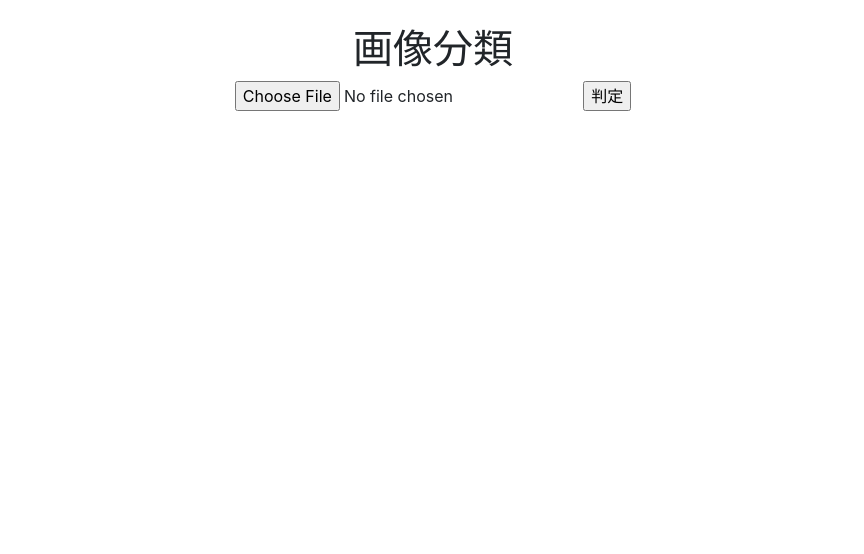
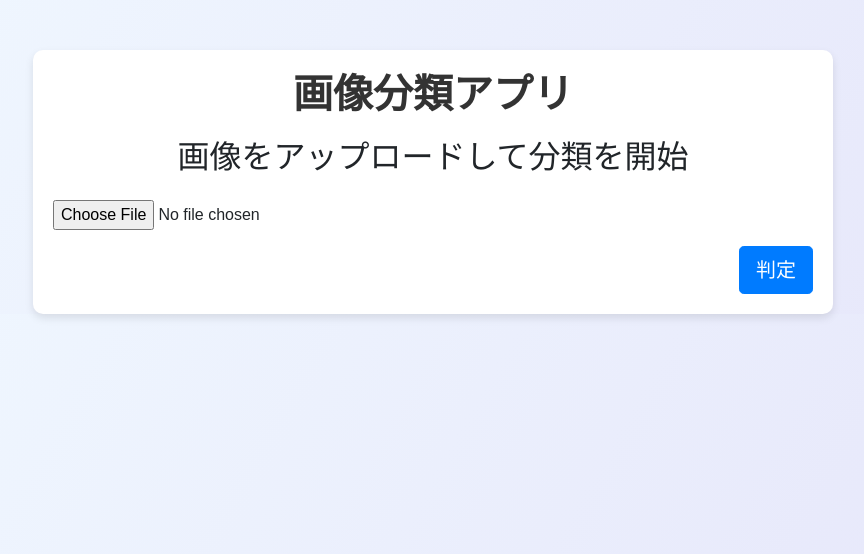
Before and after one commit to koki-ho/Image-classification-app, a Flask app: page / in a window 1280 px wide. Shown: the top 554 px of the page, without its empty margins (207-1071 px from the left). Run offline with Flask 3, Linux system fonts and the light colour scheme; some libraries are stand-ins or nearby versions.

Commit message:
htmlレイアウトの変更

```diff
--- a/main.py
+++ b/main.py
@@ -12,7 +12,9 @@ from PIL import Image
 #定義したクラスの呼び出し
 from model.predict_net import VGGNet
 
+#フォルダ保存先
 UPLOAD_FOLDER = "./static/images/"
+#指定ファイル
 ALLOWED_EXTENSIONS = {"png", "jpg", "jpeg", "gif"}
 
 labels = ["飛行機", "自動車", "鳥", "猫", "鹿", "犬", "カエル", "馬", "船", "トラック"]
--- a/templates/index.html
+++ b/templates/index.html
@@ -1,12 +1,14 @@
 {% extends "layout.html" %}
 {% block content %}
-<div class="container">
-  <div class="col content">
-    <h1>画像分類</h1>
-    <form method="post", enctype="multipart/form-data", action="/result">
-      <input name="file" type="file">
-      <input type="submit", value="判定">
-    </form>
-  </div>
+<div class="text-center">
+  <h2>画像をアップロードして分類を開始</h2>
+  <form method="post" enctype="multipart/form-data" action="/result" class="mt-4">
+    <div class="form-group d-flex justify-content-center">
+      <input name="file" type="file" class="form-control-file">
+    </div>
+    <div class="d-flex justify-content-end mt-3">
+      <button type="submit" class="btn btn-primary btn-lg">判定</button>
+    </div>
+  </form>
 </div>
 {% endblock %}
--- a/templates/layout.html
+++ b/templates/layout.html
@@ -1,30 +1,45 @@
-
 <!doctype html>
 <html>
   <head>
-    <meta charset="UTF=8">
+    <meta charset="UTF-8">
     <title>画像分類</title>
     <link rel="stylesheet" href="https://stackpath.bootstrapcdn.com/bootstrap/4.4.1/css/bootstrap.min.css" integrity="sha384-Vkoo8x4CGsO3+Hhxv8T/Q5PaXtkKtu6ug5TOeNV6gBiFeWPGFN9MuhOf23Q9Ifjh" crossorigin="anonymous">
-    <style media="screen">
-      .content {
-        width: 100%;
+    <style>
+      body {
+        background: linear-gradient(120deg, #f0f8ff, #e6e6fa);
+        font-family: 'Arial', sans-serif;
+      }
+      .container {
+        margin-top: 50px;
+        max-width: 800px;
+        padding: 20px;
+        background-color: #ffffff;
+        box-shadow: 0 4px 8px rgba(0, 0, 0, 0.1);
+        border-radius: 10px;
+      }
+      .header {
         text-align: center;
+        margin-bottom: 20px;
       }
-      .content h1 {
-        width: 100%;
-        margin-top: 25px;
+      .header h1 {
+        font-size: 2.5rem;
+        font-weight: bold;
+        color: #333333;
       }
-      .content form {
-        width: 100%;
-      }
-      .content p {
-        font-size: 20px;
+      .header p {
+        font-size: 1.1rem;
+        color: #666666;
       }
     </style>
   </head>
   <body>
-    {% block content %}
-    {% endblock %}
+    <div class="container">
+      <div class="header">
+        <h1>画像分類アプリ</h1>
+      </div>
+      {% block content %}
+      {% endblock %}
+    </div>
     <script src="https://code.jquery.com/jquery-3.4.1.slim.min.js" integrity="sha384-J6qa4849blE2+poT4WnyKhv5vZF5SrPo0iEjwBvKU7imGFAV0wwj1yYfoRSJoZ+n" crossorigin="anonymous"></script>
     <script src="https://cdn.jsdelivr.net/npm/popper.js@1.16.0/dist/umd/popper.min.js" integrity="sha384-Q6E9RHvbIyZFJoft+2mJbHaEWldlvI9IOYy5n3zV9zzTtmI3UksdQRVvoxMfooAo" crossorigin="anonymous"></script>
     <script src="https://stackpath.bootstrapcdn.com/bootstrap/4.4.1/js/bootstrap.min.js" integrity="sha384-wfSDF2E50Y2D1uUdj0O3uMBJnjuUD4Ih7YwaYd1iqfktj0Uod8GCExl3Og8ifwB6" crossorigin="anonymous"></script>
```
Also changed, not shown: templates/result.html (+8 -8 lines).
